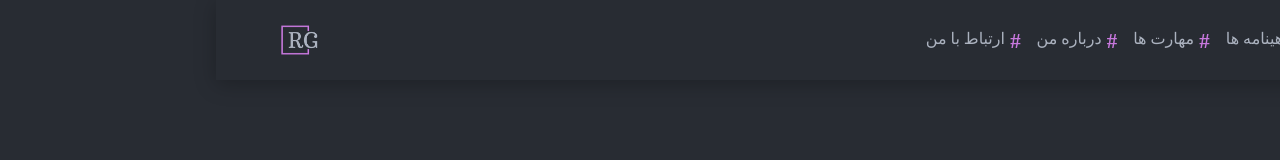
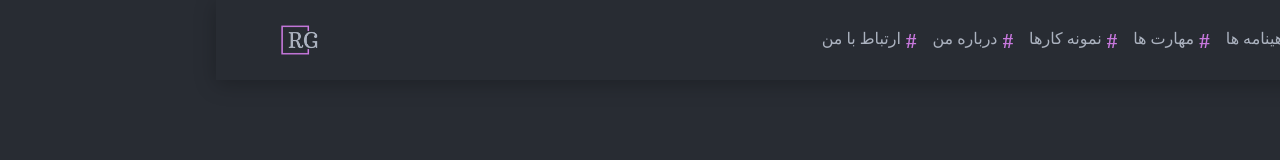
Before and after one commit to rezagholami1998/Template, a React (Vite) app: page / in a window 1280 px wide. Shown: the top 160 px of the page. Built offline with nearby package versions, Linux system fonts and the light colour scheme; a web font is replaced by a local one.

Commit message:
Add : link WorkSample to Navbar

```diff
--- a/src/components/ForCvTemplate/Navbar.tsx
+++ b/src/components/ForCvTemplate/Navbar.tsx
@@ -32,16 +32,21 @@ const navItems = [
   },
   {
     id: "3",
+    destination: "#workSamples",
+    navName: "نمونه کارها",
+  },
+  {
+    id: "4",
     destination: "#skills",
     navName: "مهارت ها",
   },
   {
-    id: "4",
+    id: "5",
     destination: "#certificates",
     navName: "گواهینامه ها",
   },
   {
-    id: "5",
+    id: "6",
     destination: "#",
     navName: "صفحه اصلی",
   },
@@ -127,7 +132,7 @@ const Navbar = (props: Props) => {
             edge="start"
             aria-label="open drawer"
             onClick={handleDrawerToggle}
-            sx={{ display: { sm: "none" }, pr: "16px" }}
+            sx={{ display: { md: "none" }, pr: "16px" }}
           >
             <Box
               component="img"
@@ -135,7 +140,7 @@ const Navbar = (props: Props) => {
               sx={{ width: "30px", pt: "4px" }}
             ></Box>
           </IconButton>
-          <Box sx={{ display: { xs: "none", sm: "flex" }, gap: "16px" }}>
+          <Box sx={{ display: { xs: "none", md: "flex" }, gap: "16px" }}>
             {navItems.reverse().map((item) => (
               <Button
                 key={item.id}
```
